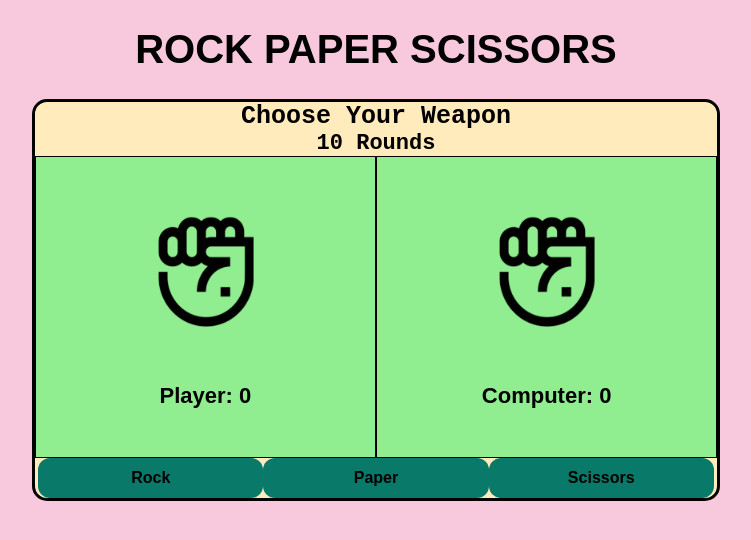
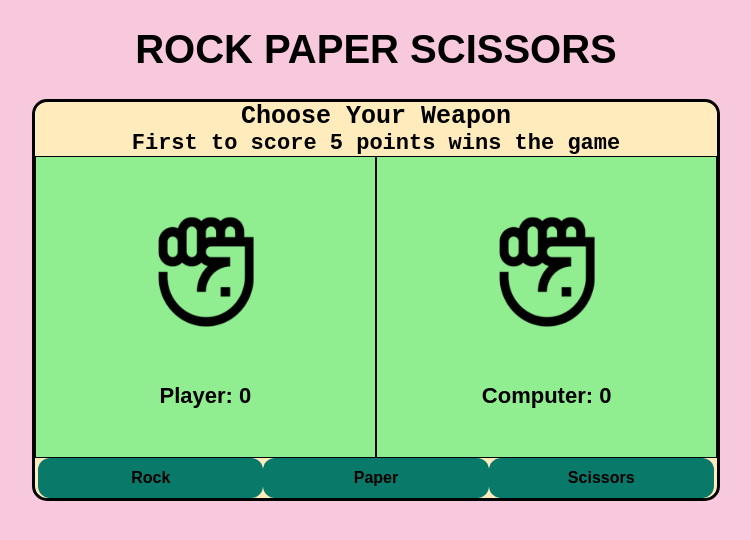
Before and after one commit to unk-user/RPS, a plain HTML site: page index.html in a window 1280 px wide. Shown: the whole page, without its empty margins (264-1015 px from the left). Drawn offline with Linux system fonts and the light colour scheme.

Commit message:
Update index.html

```diff
--- a/index.html
+++ b/index.html
@@ -14,7 +14,7 @@
         <section id="game">
             <div id="score">
               <h2 id="scoreInfo">Choose Your Weapon</h2>
-              <h3 id="scoreMessage">10 Rounds</h3>
+              <h3 id="scoreMessage">First to score 5 points wins the game</h3>
               <div id="scoreContainer">
                 <div id="scoreBox" class="pScoreBox">
                     <div class="sign" id="playerSign"><img src="rock.webp"></div>
```
